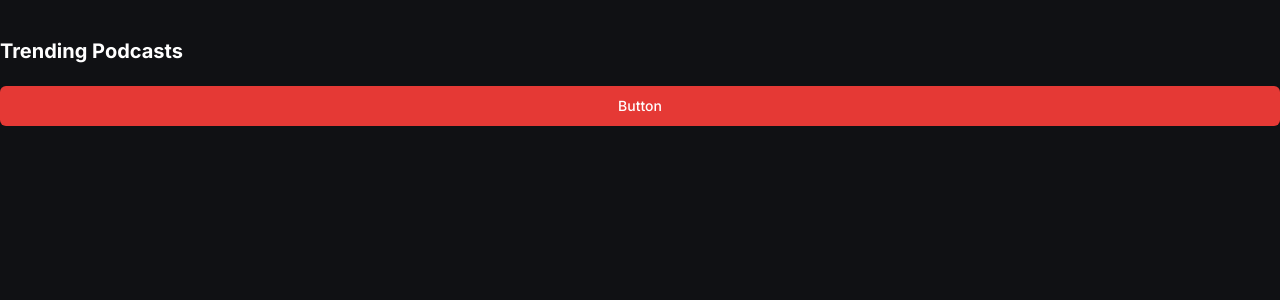
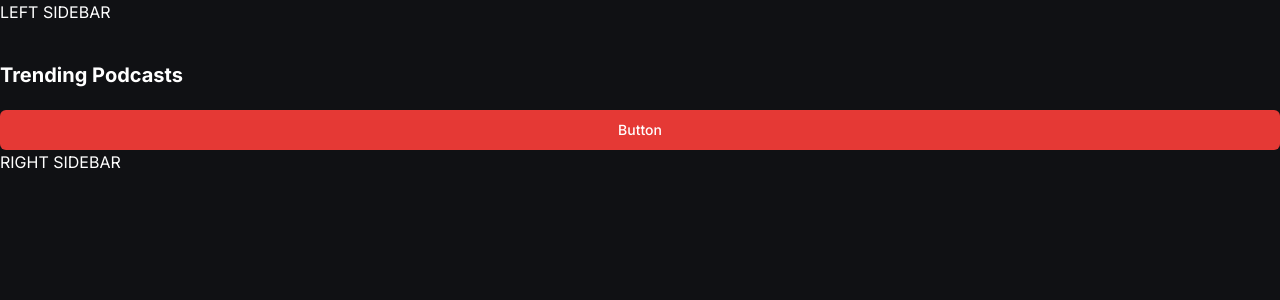
Before and after one commit to Ares-93/podders, a Next.js app: page / in a window 1280 px wide. Shown: the top 300 px of the page. Built offline with nearby package versions, Linux system fonts and the light colour scheme.

Commit message:
making a file structure by for routing

```diff
--- /dev/null
+++ b/app/(auth)/layout.tsx
@@ -0,0 +1,11 @@
+export default function RootLayout({
+  children,
+}: Readonly<{
+  children: React.ReactNode;
+}>) {
+  return (
+    <div>
+      <main>{children}</main>
+    </div>
+  );
+}
--- /dev/null
+++ b/app/(root)/layout.tsx
@@ -0,0 +1,15 @@
+export default function RootLayout({
+  children,
+}: Readonly<{
+  children: React.ReactNode;
+}>) {
+  return (
+    <div>
+      <main>
+        <p className="text-white-1">LEFT SIDEBAR</p>
+        {children}
+        <p className="text-white-1">RIGHT SIDEBAR</p>
+      </main>
+    </div>
+  );
+}
--- /dev/null
+++ b/app/(root)/profile/page.tsx
@@ -0,0 +1,7 @@
+import React from "react";
+
+const profile = () => {
+  return <div>profile</div>;
+};
+
+export default profile;
```
Also changed, not shown: app/(root)/page.tsx (renamed from app/page.tsx).
